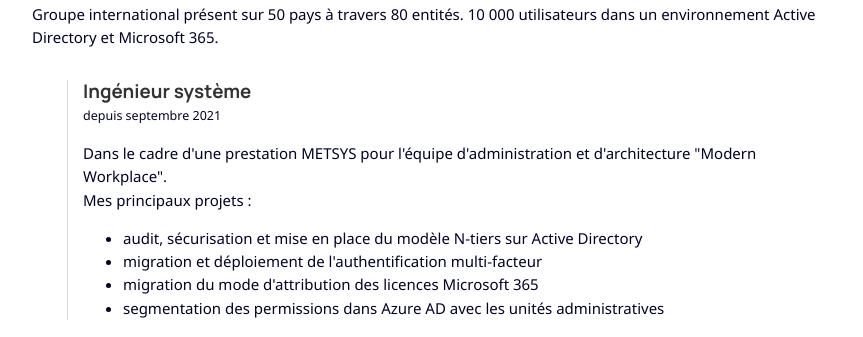
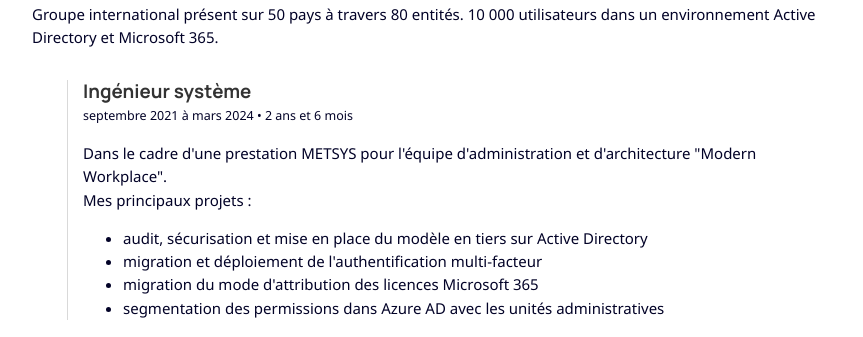
Before and after one commit to leobouard/leobouard.github.io, a Jekyll site: the page built from cv.md, in a window 1280 px wide and 900 px high, scrolled down 1340 px. Shown: the part 153-490 px from the top of the window, without its empty margins (208-1071 px from the left). Built offline with Jekyll 4.4.1, drawn with Linux system fonts in a browser that asks for light colours; nearby versions of some CDN libraries; some web fonts are replaced.

Commit message:
Update cv.md

```diff
--- a/cv.md
+++ b/cv.md
@@ -86,10 +86,10 @@ Je partage également mes connaissances (notamment sur PowerShell) avec mon site
         </div>
         <div class="experience">
             <h4>Ingénieur système</h4>
-            <small>depuis septembre 2021</small>
+            <small>septembre 2021 à mars 2024 • 2 ans et 6 mois</small>
             <p>Dans le cadre d'une prestation METSYS pour l'équipe d'administration et d'architecture "Modern Workplace".<br>Mes principaux projets :
             <ul>
-                <li>audit, sécurisation et mise en place du modèle N-tiers sur Active Directory</li>
+                <li>audit, sécurisation et mise en place du modèle en tiers sur Active Directory</li>
                 <li>migration et déploiement de l'authentification multi-facteur</li>
                 <li>migration du mode d'attribution des licences Microsoft 365</li>
                 <li>segmentation des permissions dans Azure AD avec les unités administratives</li>
```
